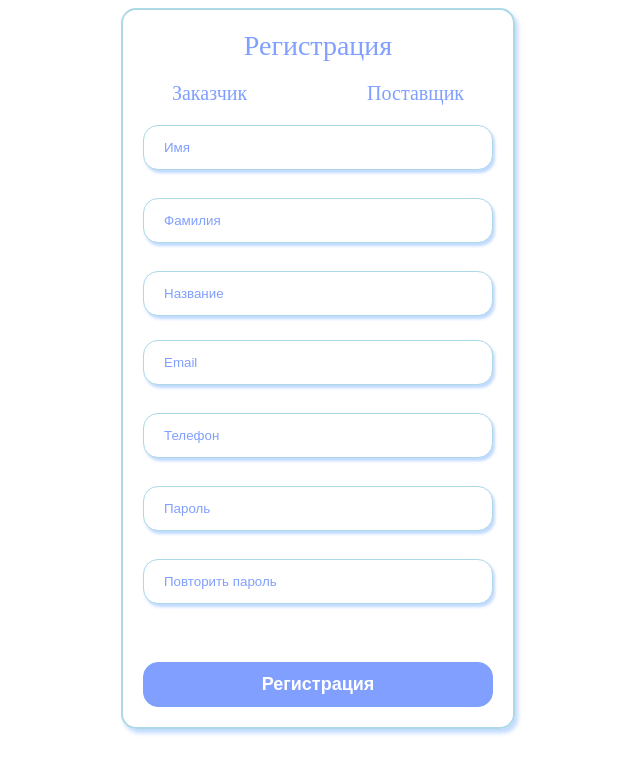
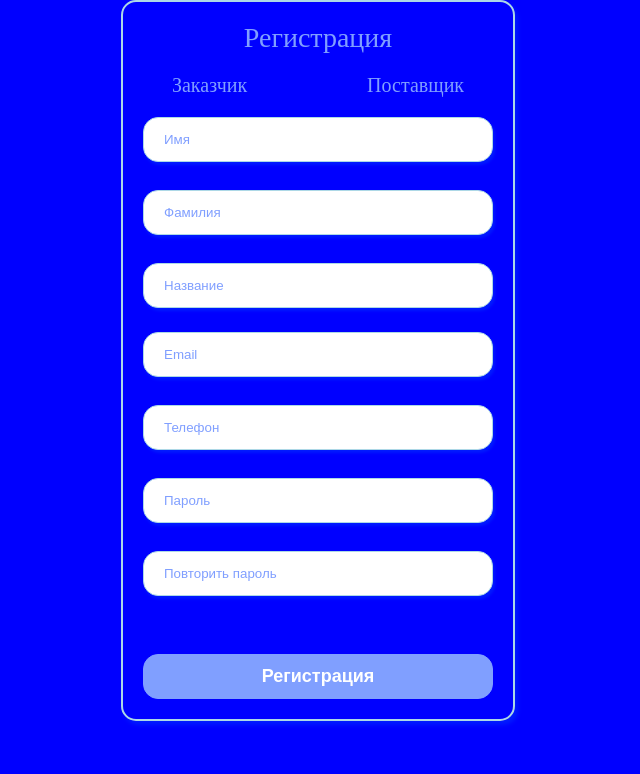
Before and after one commit to mstsp/mavinx-test, a Vue app: page / in a window 1280 px wide. Shown: the top 774 px of the page, without its empty margins (322-962 px from the left). Built offline with nearby package versions, Linux system fonts and the light colour scheme.

Commit message:
Main-page component created

```diff
--- a/src/App.vue
+++ b/src/App.vue
@@ -1,13 +1,16 @@
 <template>
   <div id="app">
     <registration></registration>
-<!-- <authorization></authorization> -->
+    <!-- <authorization></authorization> -->
+    <!-- <mainPage></mainPage> -->
   </div>
 </template>
 
 <script>
 import registration from './components/registrationForm.vue';
-import authorization from './components/authorization.vue'
+import authorization from './components/authorization.vue';
+import mainPage from './components/mainPage.vue';
+
 export default {
   data() {
     return {
@@ -16,13 +19,26 @@ export default {
   },
   components: {
     registration,
-    authorization
+    authorization,
+    mainPage
+
   }
 
 }
 </script>
 
 <style lang="scss">
+* {
+  box-sizing: border-box;
+  margin: 0;
+  padding: 0;
+}
+html {
+  background-color: blue;
+  height: 100%;
+  width: 100%;
+}
+
 #app {
   height: 100%;
   width: 100%;
--- /dev/null
+++ b/src/components/mainPage.vue
@@ -0,0 +1,21 @@
+<template>
+  <div class="container">main-page</div>
+</template>
+
+<script>
+export default {
+  data() {
+    return {};
+  }
+};
+</script>
+
+<style lang='scss' scoped>
+.container {
+  position: absolute;
+  background-color: grey;
+  height: 100%;
+  width: 100%;
+}
+
+</style>
--- a/src/main.js
+++ b/src/main.js
@@ -3,9 +3,11 @@ import App from './App.vue'
 import Vuelidate from "vuelidate";
 import router from './router'
 import store from './store'
+import BootstrapVue from 'bootstrap-vue'
 
 Vue.use(Vuelidate);
-Vue.config.productionTip = false
+Vue.config.productionTip = false;
+Vue.use(BootstrapVue);
 
 new Vue({
   router,
```
